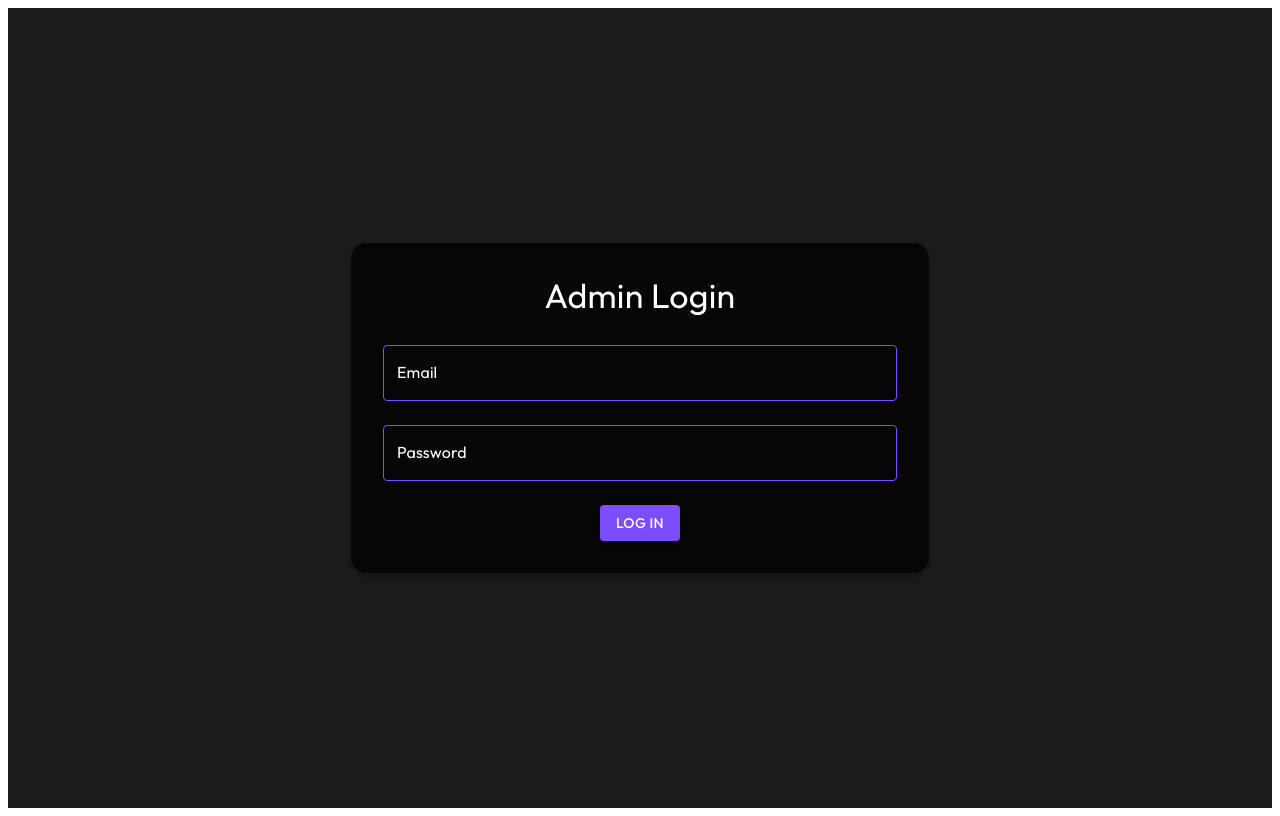
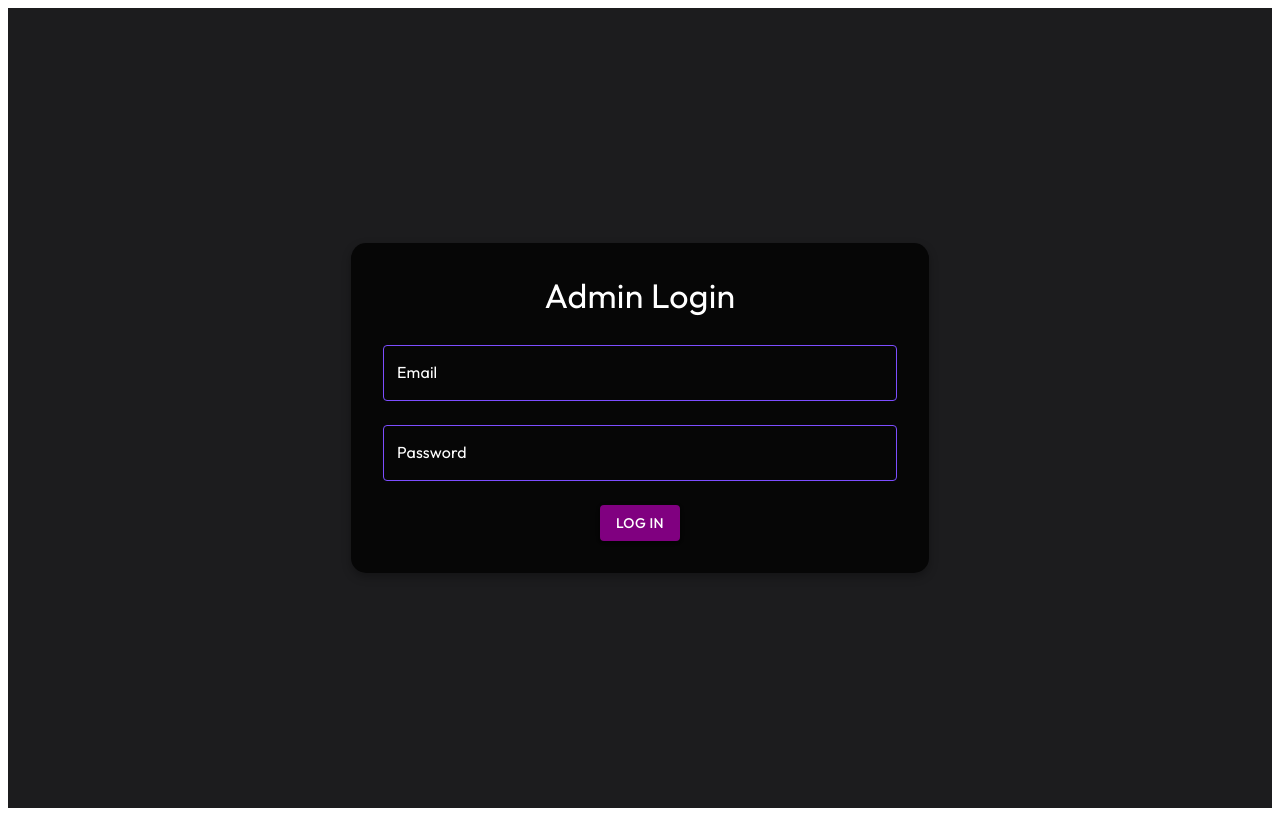
Before and after one commit to sphllzulu/eezyLiving-Admin, a React (Vite) app: page / in a window 1280 px wide. Built offline with nearby package versions, Linux system fonts and the light colour scheme.

Commit message:
just changed the color of the button on login page, and removed margin and padding

```diff
--- a/src/Login.jsx
+++ b/src/Login.jsx
@@ -27,8 +27,8 @@ const slideIn = keyframes`
 // Styled Paper component
 const StyledPaper = styled(Paper)(({ theme }) => ({
   padding: theme.spacing(4),
-  backgroundColor: 'rgba(0, 0, 0, 0.8)', // Black background
-  color: '#fff', // White text
+  backgroundColor: 'rgba(0, 0, 0, 0.8)',
+  color: '#fff',
   borderRadius: '15px',
   boxShadow: '0px 4px 10px rgba(0, 0, 0, 0.3)',
   animation: `${slideIn} 0.8s ease-out`,
@@ -65,10 +65,11 @@ const Login = () => {
     <Box
       sx={{
         minHeight: '100vh',
+        width:'100%',
         display: 'flex',
         justifyContent: 'center',
         alignItems: 'center',
-        backgroundColor: '#1c1c1e', // Dark background
+        backgroundColor: '#1c1c1e',
       }}
     >
       <StyledPaper elevation={10}>
@@ -133,10 +134,10 @@ const Login = () => {
               variant="contained"
               onClick={handleLogin}
               sx={{
-                backgroundColor: '#7c4dff', // Purple background
+                backgroundColor: 'purple',
                 color: '#fff',
                 '&:hover': {
-                  backgroundColor: '#bb86fc',
+                  backgroundColor: 'purple',
                 },
                 transition: 'background-color 0.3s ease',
               }}
```
